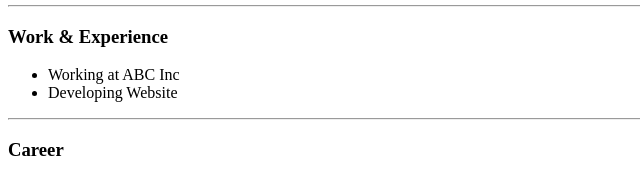
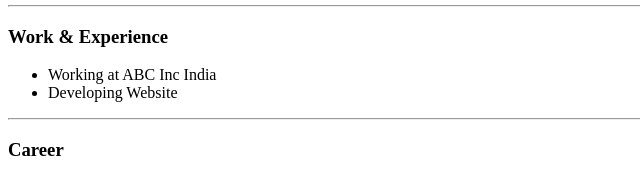
Before and after one commit to Veniel/cv, a plain HTML site: page index.html in a window 1280 px wide. Shown: the part 216-393 px from the top of the page, 0-640 px from the left. Drawn offline with Linux system fonts and the light colour scheme.

Commit message:
Update index.html

```diff
--- a/index.html
+++ b/index.html
@@ -18,7 +18,7 @@
   <hr>
   <h3>Work & Experience</h3>
   <ul>
-    <li>Working at ABC Inc</li>
+    <li>Working at ABC Inc India</li>
     <li>Developing Website</li>
   </ul>
   <hr>
```
